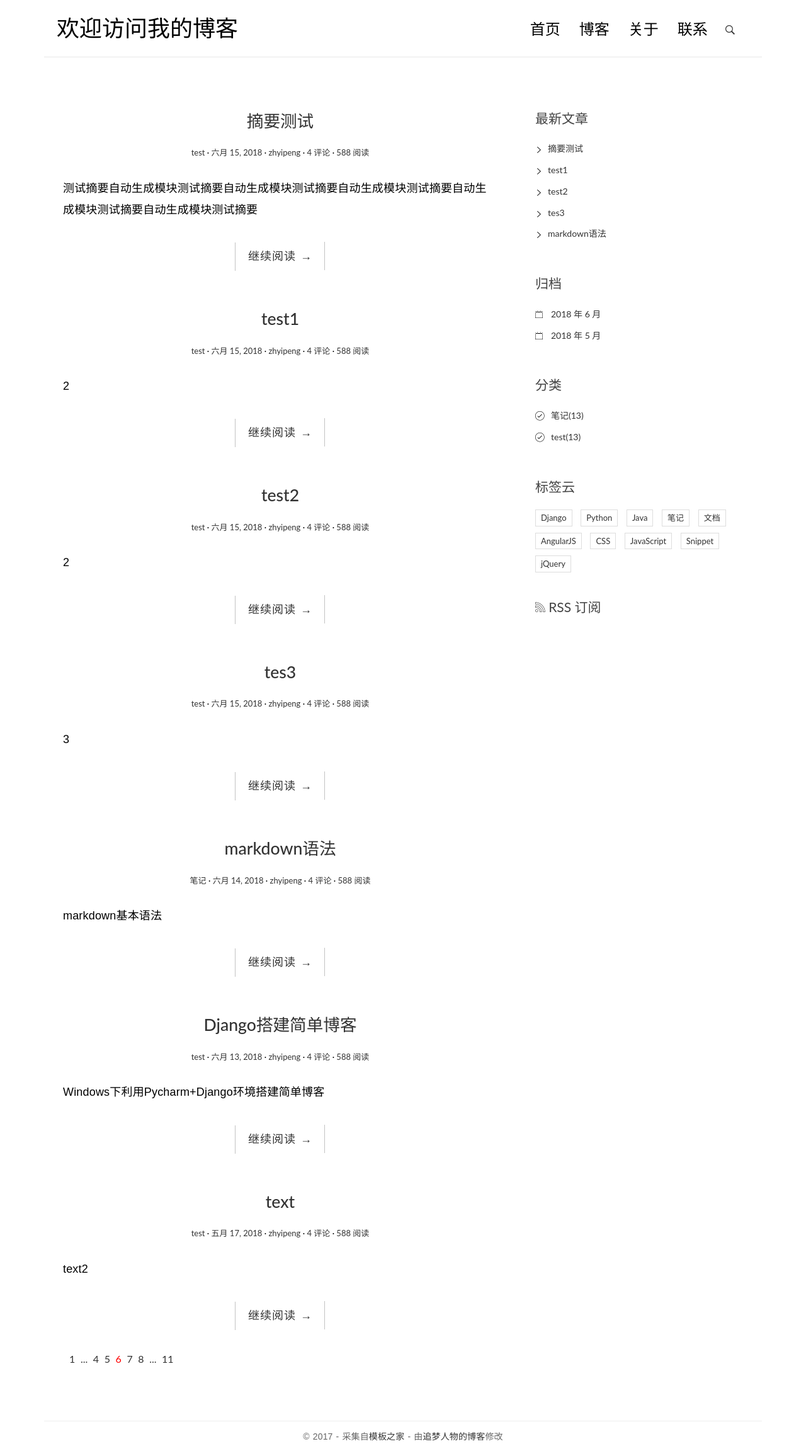
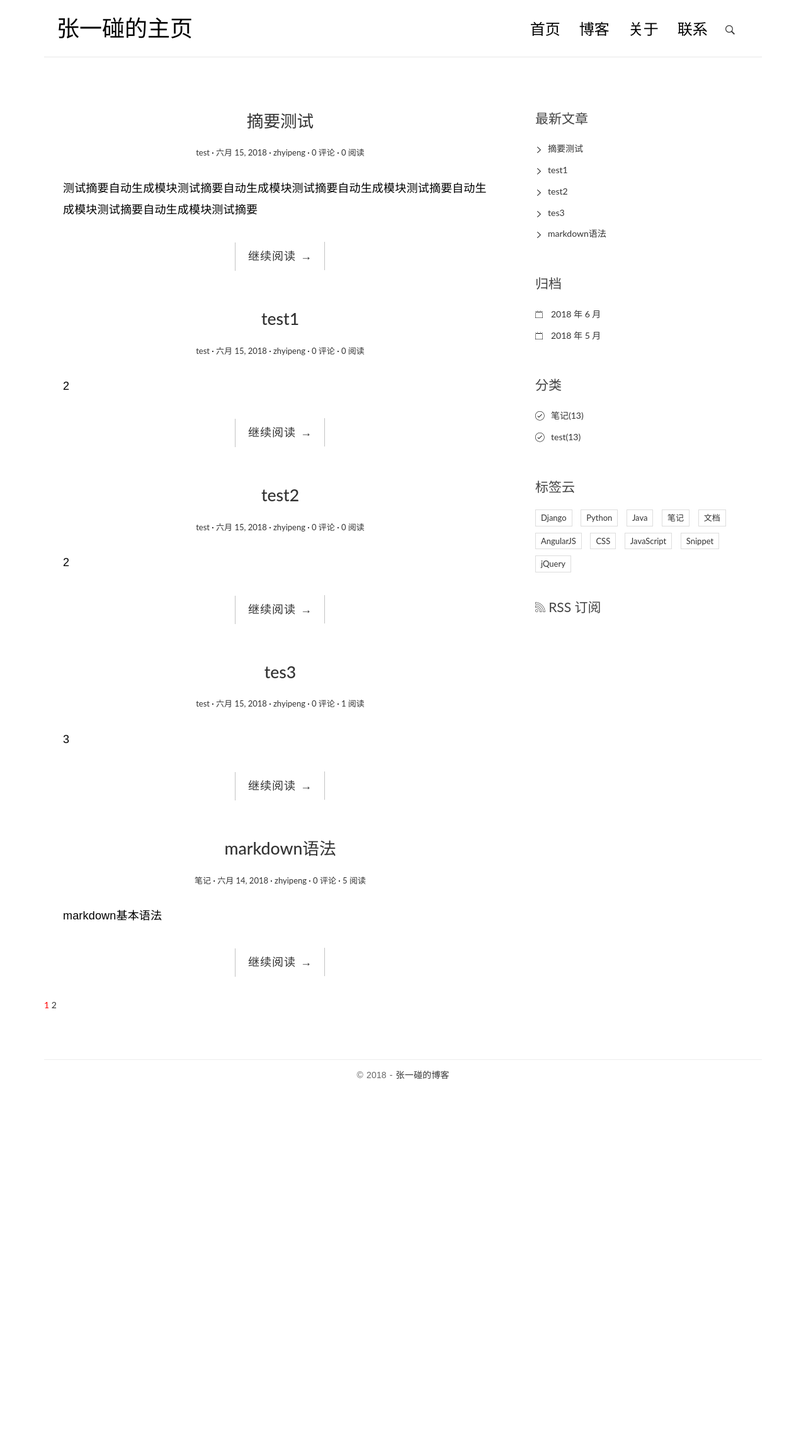
Before and after one commit to zhyipeng/myblog, a Django app: page / in a window 1280 px wide. Shown: the whole page at 63% size. After the commit the page ends 1714 px from the top, so only its background shows below. Run offline with Django 3.2, Linux system fonts and the light colour scheme; data comes from the database, SQL or seed files in the repository; both versions use the stored data as it was after the commit; some libraries are stand-ins or nearby versions.

Commit message:
version 2.0

```diff
--- a/blog/urls.py
+++ b/blog/urls.py
@@ -5,8 +5,8 @@ from . import views
 
 app_name = 'blog'
 urlpatterns = [
-    url(r'^$', views.index, name='index'),
-    url(r'^post/(?P<pk>[0-9]+)/$', views.detail, name='detail'),
-    url(r'^archives/(?P<year>[0-9]{4})/(?P<month>[0-9]{1,2})/$', views.archives, name='archives'),
-    url(r'^category/(?P<pk>[0-9]+)/$', views.category, name='category'),
+    url(r'^$', views.IndexView.as_view(), name='index'),
+    url(r'^post/(?P<pk>[0-9]+)/$', views.PostDetailView.as_view(), name='detail'),
+    url(r'^archives/(?P<year>[0-9]{4})/(?P<month>[0-9]{1,2})/$', views.ArchivesView.as_view(), name='archives'),
+    url(r'^category/(?P<pk>[0-9]+)/$', views.CategoryView.as_view(), name='category'),
 ]
--- a/blog/views.py
+++ b/blog/views.py
@@ -4,7 +4,8 @@ from django.shortcuts import render, get_object_or_404
 from .models import Post, Category
 import markdown
 from comments.forms import CommentForm
-
+from django.views.generic import ListView, DetailView
+'''
 # 首页
 def index(request):
     # return HttpResponse(u"欢迎光临我的博客!")
@@ -15,10 +16,109 @@ def index(request):
         'welcome': '欢迎访问我的博客',
         'post_list': post_list
     })
+'''
 
+# 首页
+class IndexView(ListView):
+    model = Post
+    template_name = 'blog/index.html'
+    context_object_name = 'post_list'
+    paginate_by = 5
+
+    def get_context_data(self, **kwargs):
+        context = super().get_context_data(**kwargs)
+
+        # is_paginated 是一个布尔变量，用于指示是否已分页
+        paginator = context.get('paginator')
+        page = context.get('page_obj')
+        is_paginated = context.get('is_paginated')
+
+        # 调用 pagination_data 方法返回显示分页所需的数据(dict)
+        pagination_data = self.pagination_data(paginator, page, is_paginated)
+
+        # 将分页导航条的模板变量更新到 context 中，注意 pagination_data 方法返回的也是一个字典。
+        context.update(pagination_data)
+
+        other = {'title': '张一碰的主页',
+                 'welcome': '张一碰的主页',}
+        context.update(other)
+
+        return context
+
+    def pagination_data(self, paginator, page, is_paginated):
+        if not is_paginated:
+            return {}
+
+        # 当前页左右两边的连续页码
+        left = []
+        right = []
+
+        # 是否需要显示省略号
+        left_has_more = False
+        right_has_more = False
+
+        # 是否需要显示第一页和最后一页
+        first = False
+        last = False
+
+        # 当前请求页码
+        page_number = page.number
+
+        # 分页后总页数
+        total_pages = paginator.num_pages
+
+        # 分页页码列表
+        page_range = paginator.page_range
+
+        if page_number==1:
+            right = page_range[page_number:page_number+2]
+
+            if right[-1]<total_pages-1:
+                right_has_more = True
+
+            if right[-1]<total_pages:
+                last = True
+
+        elif page_number == total_pages:
+            left = page_range[(page_number-3) if (page_number-3)>0 else 0:page_number-1]
+
+            if left[0] > 2:
+                left_has_more = True
+
+            if left[0] > 1:
+                first = True
+
+        else:
+            left = page_range[(page_number-3) if (page_number-3)>0 else 0:page_number-1]
+            right = page_range[page_number:page_number+2]
+
+            if right[-1]<total_pages-1:
+                right_has_more = True
+            if right[-1]<total_pages:
+                last = True
+            if left[0] > 2:
+                left_has_more = True
+            if left[0] > 1:
+                first = True
+        data = {
+            'left': left,
+            'right': right,
+            'left_has_more': left_has_more,
+            'right_has_more': right_has_more,
+            'first': first,
+            'last': last,
+        }
+
+        return data
+
+
+'''
 # 详情页
 def detail(request, pk):
     post = get_object_or_404(Post, pk=pk)
+
+    post.increase_views()
+
     # 渲染markdown
     # 使用了三个拓展，分别是 extra、codehilite、toc
     # extra 本身包含很多拓展
@@ -34,19 +134,111 @@ def detail(request, pk):
     comment_list = post.comment_set.all()
     context = {'post': post,
                'from': form,
-               'comment_list': comment_list
+               'comment_list': comment_list,
+               'title': post.title,
+               'welcome': post.title
                }
 
     return render(request, 'blog/detail.html', context=context)
+'''
 
+class PostDetailView(DetailView):
+    model = Post
+    template_name = 'blog/detail.html'
+    context_object_name = 'post'
+
+    def get(self, request, *args, **kwargs):
+        # 覆写 get 方法的目的是因为每当文章被访问一次，就得将文章阅读量 +1
+        # get 方法返回的是一个 HttpResponse 实例
+        # 之所以需要先调用父类的 get 方法，是因为只有当 get 方法被调用后，
+        # 才有 self.object 属性，其值为 Post 模型实例，即被访问的文章 post
+        response = super(PostDetailView, self).get(request, *args, **kwargs)
+
+        # self.object 即为被访问的Post
+        self.object.increase_views()
+
+        return response
+
+    def get_object(self, queryset=None):
+        # 覆写 get_object 方法的目的是因为需要对 post 的 body 值进行渲染
+        post = super(PostDetailView, self).get_object(queryset=None)
+        post.body = markdown.markdown(post.body, extensions=[
+            'markdown.extensions.extra',
+            'markdown.extensions.codehilite',
+            'markdown.extensions.toc',
+        ])
+        return post
+
+    def get_context_data(self, **kwargs):
+        # 覆写 get_context_data 的目的是因为除了将 post 传递给模板外（DetailView 已经帮我们完成），
+        # 还要把评论表单、post 下的评论列表传递给模板。
+        context = super(PostDetailView, self).get_context_data(**kwargs)
+        form = CommentForm()
+        comment_list = self.object.comment_set.all()
+        context.update({
+            'form': form,
+            'comment_list': comment_list
+        })
+        return context
+
+'''
 # 归档
 def archives(request, year, month):
     post_list = Post.objects.filter(created_time__year=year,
                                     created_time__month=month).order_by('-created_time')
-    return render(request, 'blog/index.html', context={'post_list': post_list})
+    return render(request, 'blog/index.html', context={'post_list': post_list,
+                                                       'title': year+'年'+month+'月的文章',
+                                                       'welcome': year+'年'+month+'月的文章'})
+'''
 
+class ArchivesView(IndexView):
+    def get_queryset(self):
+        return super(ArchivesView, self).get_queryset().filter(created_time__year=self.kwargs.get('year'),
+                                                               created_time__month=self.kwargs.get('month'))
+    def get_context_data(self, **kwargs):
+        context = super().get_context_data(**kwargs)
+        paginator = context.get('paginator')
+        page = context.get('page_obj')
+        is_paginated = context.get('is_paginated')
+        pagination_data = self.pagination_data(paginator, page, is_paginated)
+
+        context.update(pagination_data)
+        year = self.object_list[0].created_time.year
+        month = self.object_list[0].created_time.month
+        title = str(year) + ' 年 ' + str(month) + ' 月 '
+        other = {'title': title,
+                 'welcome': title, }
+        context.update(other)
+
+        return context
+
+
+'''
 # 分类
 def category(request, pk):
     cate = get_object_or_404(Category, pk=pk)
     post_list = Post.objects.filter(category=cate).order_by('-created_time')
-    return render(request, 'blog/index.html', context={'post_list': post_list})
+    return render(request, 'blog/index.html', context={'post_list': post_list,
+                                                       'title': cate.name,
+                                                       'welcome': cate.name})
+'''
+
+class CategoryView(IndexView):
+    def get_queryset(self):
+        cate = get_object_or_404(Category, pk=self.kwargs.get('pk'))
+        return super(CategoryView, self).get_queryset().filter(category=cate)
+
+    def get_context_data(self, **kwargs):
+        context = super().get_context_data(**kwargs)
+        paginator = context.get('paginator')
+        page = context.get('page_obj')
+        is_paginated = context.get('is_paginated')
+        pagination_data = self.pagination_data(paginator, page, is_paginated)
+
+        context.update(pagination_data)
+        title = self.object_list[0].category
+        other = {'title': title,
+                 'welcome': title, }
+        context.update(other)
+
+        return context
--- a/templates/base.html
+++ b/templates/base.html
@@ -63,9 +63,10 @@
         </div>
     </header>
 </div>
+<!--
 <div class="copyrights">Collect from <a href="http://www.cssmoban.com/">网页模板</a></div>
 <div class="copyrights">Modified by <a href="http://zmrenwu.com/">追梦人物的博客</a></div>
-
+-->
 <div class="content-body">
     <div class="container">
         <div class="row">
@@ -164,9 +165,7 @@
     <div class="container">
         <div class="row">
             <div class="col-md-12">
-                <p class="copyright">&copy 2017 - 采集自<a href="http://www.cssmoban.com/"
-                                                        target="_blank" title="模板之家">模板之家</a>
-                    - 由<a href="http://zmrenwu.com/" title="网页模板" target="_blank">追梦人物的博客</a>修改
+                <p class="copyright">&copy 2018 - <a href="http://zhyipeng.pythonanywhere.com" title="张一碰的博客" target="_blank">张一碰的博客</a>
                 </p>
             </div>
         </div>
--- a/templates/blog/detail.html
+++ b/templates/blog/detail.html
@@ -4,12 +4,12 @@
       <header class="entry-header">
         <h1 class="entry-title">{{ post.title }}</h1>
         <div class="entry-meta">
-            <span class="post-category"><a href="#">{{ post.category.name }}</a></span>
+            <span class="post-category"><a href="{% url 'blog:category' post.category.pk %}">{{ post.category.name }}</a></span>
             <span class="post-date"><a href="#"><time class="entry-date"
                                                 datetime="{{ post.created_time }}">{{ post.created_time }}</time></a></span>
             <span class="post-author"><a href="#">{{ post.author }}</a></span>
-            <span class="comments-link"><a href="#">4 评论</a></span>
-            <span class="views-count"><a href="#">588 阅读</a></span>
+            <span class="comments-link"><a href="#"><span>{{ post.comment_set.count }}</span> 评论</a></span>
+            <span class="views-count"><a href="#"><span>{{ post.views }}</span> 阅读</a></span>
         </div>
       </header>
       <div class="entry-content clearfix">
--- a/templates/blog/index.html
+++ b/templates/blog/index.html
@@ -1,5 +1,6 @@
 
 {% extends 'base.html' %}
+
 
 {% block main %}
     {% for post in post_list %}
@@ -9,12 +10,12 @@
                     <a href="{{ post.get_absolute_url }}">{{ post.title }}</a>
                 </h1>
                 <div class="entry-meta">
-                    <span class="post-category"><a href="#">{{ post.category.name }}</a></span>
-                    <span class="post-date"><a href="#"><time class="entry-date"
+                    <span class="post-category"><a href="{% url 'blog:category' post.category.pk %}">{{ post.category.name }}</a></span>
+                    <span class="post-date"><a href="{% url 'blog:archives' post.created_time.year post.created_time.month %}"><time class="entry-date"
                                                               datetime="{{ post.created_time }}">{{ post.created_time }}</time></a></span>
                     <span class="post-author"><a href="#">{{ post.author }}</a></span>
-                    <span class="comments-link"><a href="#">4 评论</a></span>
-                    <span class="views-count"><a href="#">588 阅读</a></span>
+                    <span class="comments-link"><a href="#"><span>{{ post.comment_set.count }}</span> 评论</a></span>
+                    <span class="views-count"><a href="#"><span>{{ post.views }}</span> 阅读</a></span>
                 </div>
             </header>
             <div class="entry-content clearfix">
@@ -28,24 +29,47 @@
         <div class="no-post">暂时还没有发布的文章！</div>
     {% endfor %}
 
-    <!-- 简单分页效果
+    <!--简单分页
+    {% if is_paginated %}
+
     <div class="pagination-simple">
-        <a href="#">上一页</a>
-        <span class="current">第 6 页 / 共 11 页</span>
-        <a href="#">下一页</a>
+      {% if page_obj.has_previous %}
+        <a href="?page={{ page_obj.previous_page_number }}">上一页</a>
+      {% endif %}
+      <span class="current">第 {{ page_obj.number }} 页 / 共 {{ paginator.num_pages }} 页</span>
+      {% if page_obj.has_next %}
+        <a href="?page={{ page_obj.next_page_number }}">下一页</a>
+      {% endif %}
+    {% endif %}
     </div>
     -->
+
+    {% if is_paginated %}
     <div class="pagination">
-        <ul>
-            <li><a href="">1</a></li>
-            <li><a href="">...</a></li>
-            <li><a href="">4</a></li>
-            <li><a href="">5</a></li>
-            <li class="current"><a href="">6</a></li>
-            <li><a href="">7</a></li>
-            <li><a href="">8</a></li>
-            <li><a href="">...</a></li>
-            <li><a href="">11</a></li>
-        </ul>
+      {% if first %}
+        <a href="?page=1">1</a>
+      {% endif %}
+      {% if left %}
+        {% if left_has_more %}
+          <span>...</span>
+        {% endif %}
+        {% for i in left %}
+            <a href="?page={{ i }}">{{ i }}</a>
+        {% endfor %}
+      {% endif %}
+      <a href="?page={{ page_obj.number }}" style="color:red">{{ page_obj.number }}</a>
+      {% if right %}
+        {% for i in right %}
+            <a href="?page={{ i }}">{{ i }}</a>
+        {% endfor %}
+        {% if right_has_more %}
+            <span>...</span>
+        {% endif %}
+      {% endif %}
+      {% if last %}
+        <a href="?page={{ paginator.num_pages }}">{{ paginator.num_pages }}</a>
+      {% endif %}
     </div>
+    {% endif %}
+
 {% endblock main %}
```
Also changed, not shown: blog/models.py (+30 -0 lines), blog/migrations/0002_post_views.py (added), db.sqlite3.
